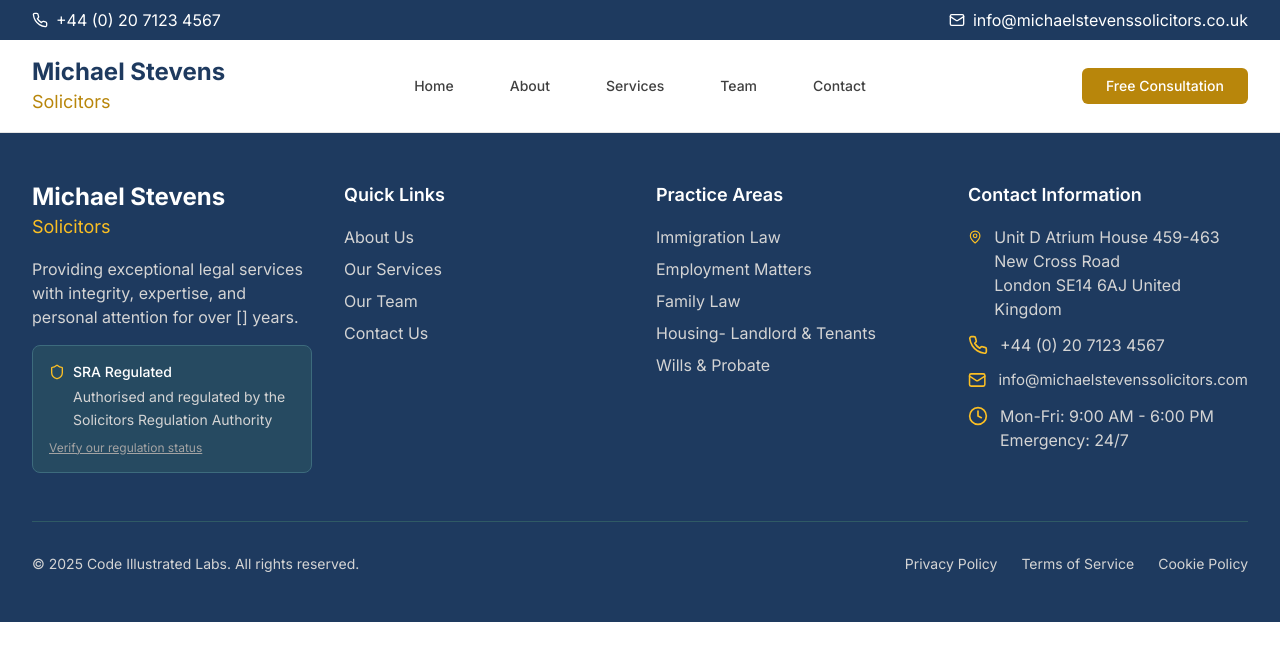
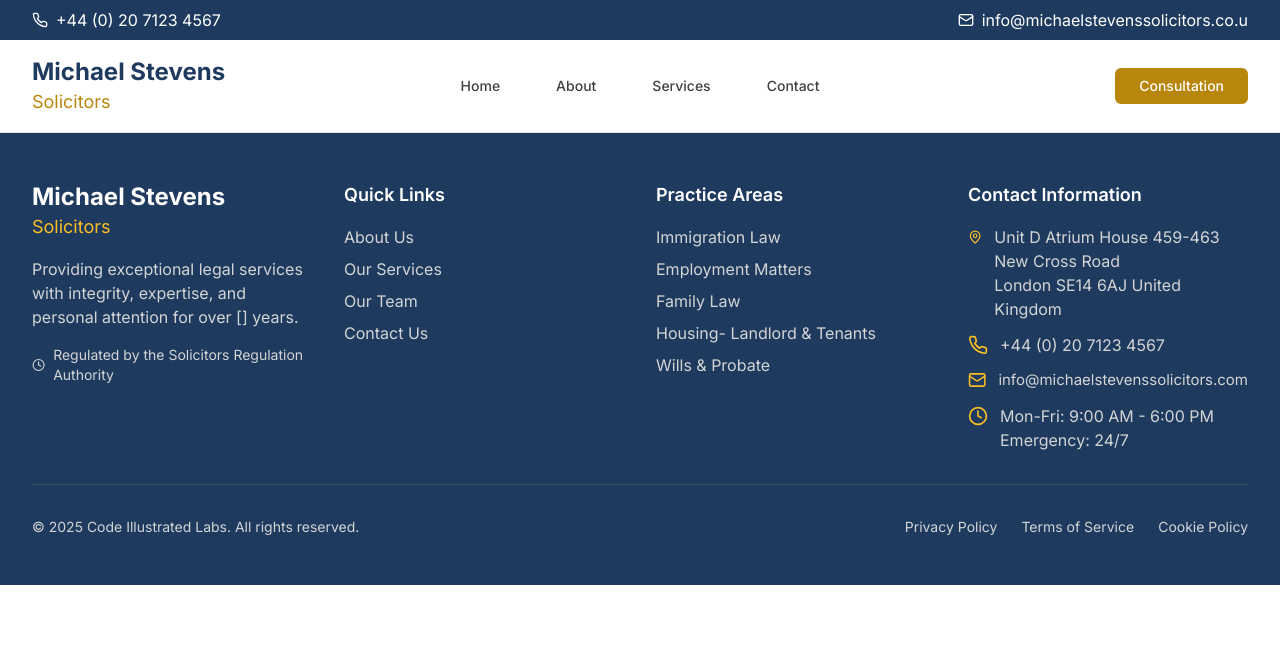
Before and after one commit to osaroDEV/mss, a Next.js app: page / in a window 1280 px wide. Shown: the top 660 px of the page. Built offline with nearby package versions, Linux system fonts and the light colour scheme.

Commit message:
prune after client meeting

```diff
--- a/components/Footer.tsx
+++ b/components/Footer.tsx
@@ -1,5 +1,5 @@
 import Link from 'next/link';
-import { Phone, Mail, MapPin, Clock, Shield } from 'lucide-react';
+import { Phone, Mail, MapPin, Clock } from 'lucide-react';
 import { type SiteSettings } from '@/lib/sanity';
 
 interface FooterProps {
@@ -27,34 +27,12 @@ export default function Footer({ siteSettings }: FooterProps) {
               {siteSettings?.description ||
                 'Providing exceptional legal services with integrity, expertise, and personal attention for over [] years.'}
             </p>
-
-            {/* SRA Regulation Information */}
-            <div className='bg-primary-700/50 rounded-lg p-4 mb-4 border border-primary-600'>
-              <div className='flex items-start mb-2'>
-                <Shield className='h-4 w-4 mr-2 mt-0.5 text-gold-400 flex-shrink-0' />
-                <div className='text-sm'>
-                  <p className='text-white font-medium mb-1'>SRA Regulated</p>
-                  <p className='text-neutral-300 leading-relaxed'>
-                    {legalNotices?.regulatoryInfo ||
-                      'Authorised and regulated by the Solicitors Regulation Authority'}
-                  </p>
-                  {legalNotices?.sraNumber && (
-                    <p className='text-neutral-300 mt-1'>
-                      SRA Number: {legalNotices.sraNumber}
-                    </p>
-                  )}
-                </div>
-              </div>
-              <div className='text-xs text-neutral-400'>
-                <a
-                  href="https://www.sra.org.uk/consumers/solicitor-check/"
-                  target="_blank"
-                  rel="noopener noreferrer"
-                  className='hover:text-gold-400 transition-colors underline'
-                >
-                  Verify our regulation status
-                </a>
-              </div>
+            <div className='flex items-center text-sm text-neutral-300'>
+              <Clock className='h-4 w-4 mr-2' />
+              <span>
+                {legalNotices?.regulatoryInfo ||
+                  'Regulated by the Solicitors Regulation Authority'}
+              </span>
             </div>
           </div>
 
--- a/components/Header.tsx
+++ b/components/Header.tsx
@@ -3,13 +3,14 @@
 import Link from 'next/link';
 import { useState } from 'react';
 import { Menu, X, Phone, Mail } from 'lucide-react';
-import { getSiteSettings, type SiteSettings } from '@/lib/sanity'
+import { HeaderSettings, SiteSettings } from '@/lib/sanity'
 
 interface HeaderProps {
   siteSettings?: SiteSettings | null
+  headerSettings?: HeaderSettings | null; // Optional header settings
 }
 
-export default function Header({ siteSettings }: HeaderProps) {
+export default function Header({ siteSettings, headerSettings }: HeaderProps) {
   const [mobileMenuOpen, setMobileMenuOpen] = useState(false);
 
   // Fallback navigation if no siteSettings
@@ -17,7 +18,6 @@ export default function Header({ siteSettings }: HeaderProps) {
     { name: 'Home', href: '/' },
     { name: 'About', href: '/about' },
     { name: 'Services', href: '/services' },
-    { name: 'Team', href: '/team' },
     { name: 'Contact', href: '/contact' },
   ]
 
@@ -44,14 +44,14 @@ export default function Header({ siteSettings }: HeaderProps) {
                 <a
                   href='tel:+442071234567'
                   className='text-[10px] md:text-base'
-                >{siteSettings?.contactInfo?.phone || '+44 (0) 20 7123 4567'}</a>
+                >{headerSettings?.contactInfo?.phone || '+44 (0) 20 7123 4567'}</a>
               </div>
               <div className='flex items-center'>
                 <Mail className='h-4 w-4 mr-2' />
                 <a
-                  href='mailto:info@michaelstevenssolicitors.co.uk'
+                  href='mailto:info@michaelstevenssolicitors.com'
                   className='text-[10px] md:text-base'
-                >{siteSettings?.contactInfo?.email || 'info@michaelstevenssolicitors.co.uk'}</a>
+                >{headerSettings?.contactInfo?.email || 'info@michaelstevenssolicitors.co.u'}</a>
               </div>
             </div>
             {/* <div className='hidden md:block'>
@@ -96,7 +96,7 @@ export default function Header({ siteSettings }: HeaderProps) {
               href='/contact'
               className='bg-gold-600 hover:bg-gold-700 text-white px-6 py-2 rounded-md text-sm font-medium transition-colors duration-200'
             >
-              Free Consultation
+             Consultation
             </Link>
           </div>
 
--- a/components/Hero.tsx
+++ b/components/Hero.tsx
@@ -1,5 +1,5 @@
 import Link from 'next/link';
-import { ArrowRight, Shield, Scale, Users } from 'lucide-react';
+import { ArrowRight, Shield, Scale, Users, Award, ShieldCheck } from 'lucide-react';
 
 export default function Hero() {
   return (
@@ -14,11 +14,10 @@ export default function Hero() {
           {/* Content */}
           <div className='animate-fade-in'>
             <h1 className='text-2xl md:text-5xl lg:text-6xl font-bold leading-tight mb-6'>
-              Excellence in
-              <span className='text-gold-600'>&nbsp;Legal Services</span>
+              Excellence in Legal Services
             </h1>
             <p className='md:text-xl text-neutral-200 mb-8 leading-relaxed'>
-              With over [] years of experience, Michael Stevens Solicitors
+              Michael Stevens Solicitors
               provides comprehensive legal solutions for businesses and
               individuals across London and beyond.
             </p>
@@ -28,7 +27,7 @@ export default function Hero() {
                 href='/contact'
                 className='flex-1 bg-gold-600 hover:bg-gold-700 text-white px-8 py-4 rounded-md font-semibold text-lg inline-flex items-center justify-center transition-colors duration-200 group'
               >
-                Free Consultation
+                Consultation
                 <ArrowRight className='ml-2 h-5 w-5 group-hover:translate-x-1 transition-transform' />
               </Link>
               <Link
@@ -42,9 +41,9 @@ export default function Hero() {
             {/* Trust indicators */}
             <div className='grid grid-cols-3 gap-6'>
               <div className='text-center'>
-                <Shield className='h-8 w-8 text-gold-400 mx-auto mb-2' />
-                <div className='text-2xl font-bold'>[]+</div>
-                <div className='text-sm text-neutral-300'>Years Experience</div>
+                <Award className='h-8 w-8 text-gold-400 mx-auto mb-2' />
+                <div className='text-2xl font-bold'>Proven</div>
+                <div className='text-sm text-neutral-300'>Track Record</div>
               </div>
               <div className='text-center'>
                 <Users className='h-8 w-8 text-gold-400 mx-auto mb-2' />
@@ -52,8 +51,8 @@ export default function Hero() {
                 <div className='text-sm text-neutral-300'>Clients Served</div>
               </div>
               <div className='text-center'>
-                <Scale className='h-8 w-8 text-gold-400 mx-auto mb-2' />
-                <div className='text-2xl font-bold'>98%</div>
+                <ShieldCheck className='h-8 w-8 text-gold-400 mx-auto mb-2' />
+                <div className='text-2xl font-bold'>Good</div>
                 <div className='text-sm text-neutral-300'>Success Rate</div>
               </div>
             </div>
--- a/components/Services.tsx
+++ b/components/Services.tsx
@@ -31,7 +31,7 @@ const iconMap: Record<string, React.ComponentType<any>> = {
   Building2: LucideIcons.Building2,
   Users: LucideIcons.Users,
   Home: LucideIcons.Home,
-  Skull: LucideIcons.Skull,
+  Scroll: LucideIcons.Scroll,
   Heart: LucideIcons.Heart,
   FileText: LucideIcons.FileText,
   Briefcase: LucideIcons.Briefcase,
--- a/lib/sanity.ts
+++ b/lib/sanity.ts
@@ -56,6 +56,11 @@ export interface BlogPost {
   categories: string[]
 }
 
+export interface HeaderSettings {
+   contactInfo: {
+    phone: string
+    email: string}
+  }
 export interface PageContent {
   _id: string
   title: string
```
